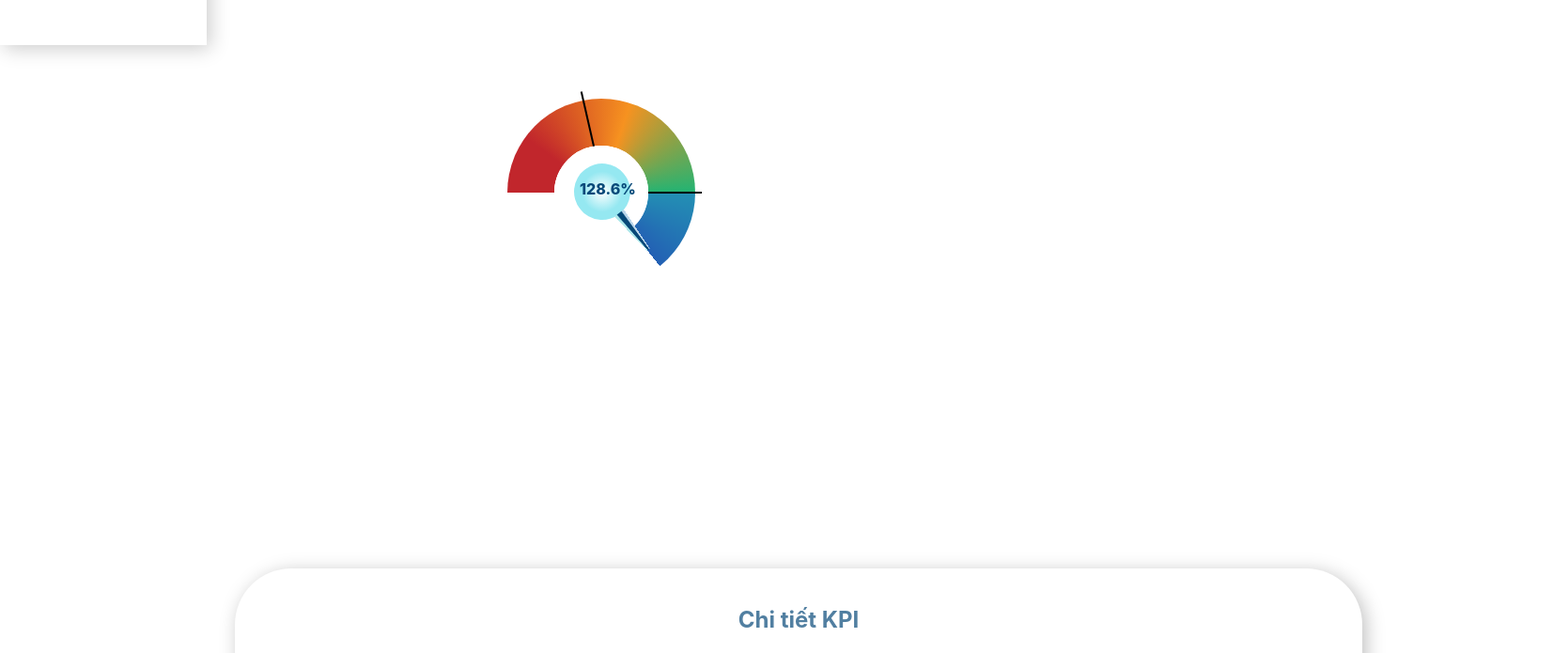
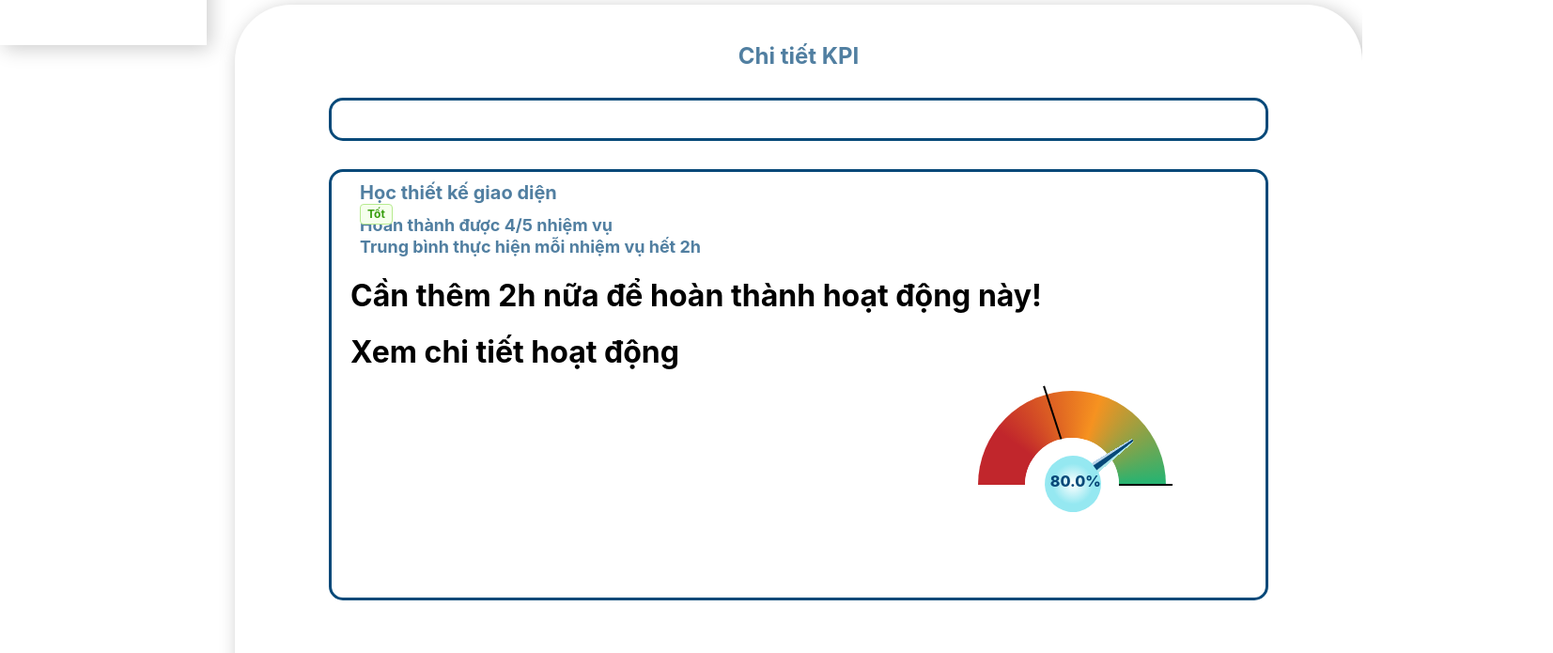
Before and after one commit to Dungntt2003/KPInsight-HI_23, a React (Create React App) app in the folder kpinsight/: page /kpi-status in a window 1280 px wide. Shown: the part 853-1548 px from the top of the page at 94% size, 1653 px wide, since content can reach past the window. Built offline with nearby package versions, Linux system fonts and the light colour scheme.

Commit message:
update navbar

```diff
--- a/kpinsight/src/components/navbar/navbar-status/index.css
+++ b/kpinsight/src/components/navbar/navbar-status/index.css
@@ -1,10 +1,14 @@
 /* CSS cho khung menu */
 .navbar-menu-container {
   width: 200px;
-  height: 620px;
   box-shadow: 4px 4px 20px rgba(0, 0, 0, 0.2);
   padding: 10px;
   text-align: center;
+  position: fixed;
+  top: 81px;
+  left: 0;
+  height: 100%; /* Chiều cao tương đương với chiều rộng của trang */
+  z-index: 1000; /* Đảm bảo navbar hiển thị trên các phần khác */
 }
 /* CSS cho tên navbar */
 .navbar-name {
--- a/kpinsight/src/components/speed-chart/index.css
+++ b/kpinsight/src/components/speed-chart/index.css
@@ -1,5 +1,7 @@
 .speed-chart-container {
-  margin: 0;
+  margin-top: 0%;
+  margin-left: 70%;
+  margin-bottom: 0%;
   box-sizing: border-box;
   --c1: #c1262c;
   --c2: #db5c23;
@@ -10,12 +12,13 @@
   --min: 0;
   --max: 100;
 
-  width: 100vw;
-  height: 100vh;
+  width: 200px;
+  height: 200px;
   display: flex;
   justify-content: center;
   align-items: center;
   position: relative;
+  display: flex;
 }
 
 .speed-chart-container .speedometer {
--- a/kpinsight/src/view/pages/kpi-status/index.css
+++ b/kpinsight/src/view/pages/kpi-status/index.css
@@ -27,13 +27,13 @@
   color: #074979;
 }
 .select {
-  margin-left: 1200px;
+  margin-left: 81%;
   margin-top: -25px;
 }
 
 .body .columnchart-container {
   margin-top: 10px;
-  margin-left: 350px;
+  /* margin-left: 350px; */
   z-index: 1; /* Đảm bảo chart hiển thị phía sau navbar */
 }
 .columnchart-container canvas {
@@ -44,6 +44,7 @@
   width: 1000px !important;
   height: 400px !important;
   box-shadow: 4px 4px 15px 0 rgba(0, 0, 0, 0.25);
+  margin-left: 24%;
 }
 
 /* Tùy chỉnh màu và độ dày của đường viền */
@@ -108,3 +109,20 @@
   border: 3px solid #074979;
   background-color: #ffff;
 }
+
+.activityKPI1 .activity-name {
+  font-size: 20px;
+  font-weight: bold;
+  margin-top: -10px;
+  margin-left: 10px;
+  color: #517fa1;
+}
+
+.activityKPI1 .complete-rate,
+.each-time {
+  font-size: 18px;
+  font-weight: bold;
+  margin-top: -10px;
+  margin-left: 10px;
+  color: #517fa1;
+}
--- a/kpinsight/src/view/pages/kpi-status/index.jsx
+++ b/kpinsight/src/view/pages/kpi-status/index.jsx
@@ -1,21 +1,17 @@
 import React, { useEffect, useRef } from "react";
-import { Select } from "antd";
+import { Select, Divider, Flex, Tag } from "antd";
 import Chart from "chart.js/auto";
 import "./index.css"; // Import tệp CSS tùy chỉnh
 import NavbarStatus from "../../../components/navbar/navbar-status";
 import SpeedChart from "../../../components/speed-chart";
 
 const KpiStatus = () => {
-  const min = 3;
-  const max = 7;
-  const score = 9;
-
   const chartRef = useRef(null);
   //Select chọn nhãn:
   const handleChange = (value) => {
     console.log(`selected ${value}`);
   };
-  //Tạo biểu đồ:
+  //Tạo biểu đồ cột:
   useEffect(() => {
     const myChart = new Chart(chartRef.current, {
       type: "bar",
@@ -134,12 +130,26 @@ const KpiStatus = () => {
           <canvas ref={chartRef}></canvas>
         </div>
         <h1 className="name2">Tổng quan trạng thái KPI</h1>
-        <SpeedChart min={min} max={max} score={score} />
+        <SpeedChart min={3} max={8} score={11} />
         <div className="detailKPI">
           <h1 className="detail-tittle">Chi tiết KPI</h1>
           <div className="suggest"></div>
           <div className="activityKPI1">
-            <SpeedChart min={min} max={max} score={score} />
+            <div className="activity-name">
+              Học thiết kế giao diện
+              <Flex gap="4px 0" wrap>
+                <Tag color="green">Tốt</Tag>
+              </Flex>
+            </div>
+            <h1 className="complete-rate">Hoàn thành được 4/5 nhiệm vụ</h1>
+            <h1 className="each-time">
+              Trung bình thực hiện mỗi nhiệm vụ hết 2h
+            </h1>
+            <h1 className="need-time">
+              Cần thêm 2h nữa để hoàn thành hoạt động này!
+            </h1>
+            <h1 className="request-view-activity">Xem chi tiết hoạt động</h1>
+            <SpeedChart min={2} max={5} score={4} />
           </div>
         </div>
       </div>
--- a/kpinsight/src/view/routes/index.js
+++ b/kpinsight/src/view/routes/index.js
@@ -28,11 +28,11 @@ function AllRoutes() {
       />
       <Route
         path="/navbar-status"
-        element={<MainLayout component={<NavbarStatus />} />}
+        element={<HeaderLayout component={<NavbarStatus />} />}
       />
       <Route
         path="/navbar-option"
-        element={<MainLayout component={<NavbarOption />} />}
+        element={<HeaderLayout component={<NavbarOption />} />}
       />
       <Route
         path="/speed-chart"
```
